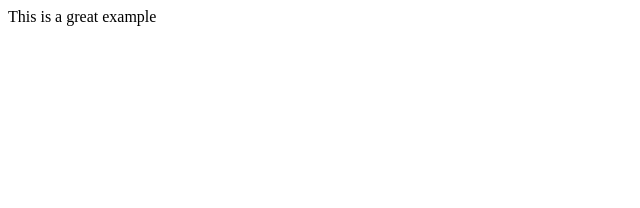
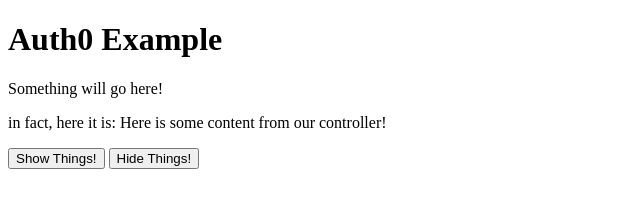
Before and after one commit to LukeSchlangen/auth0-example, a website: page public/index.html in a window 1280 px wide. Shown: the whole page, without its empty margins (0-640 px from the left). Drawn offline with nearby package versions, Linux system fonts and the light colour scheme.

Commit message:
Adding simple angular controller

```diff
--- a/public/index.html
+++ b/public/index.html
@@ -4,7 +4,21 @@
     <meta charset="utf-8">
     <title>Auth0 Example</title>
   </head>
-  <body>
-    This is a great example
+  <body ng-app="myApp">
+    <h1>Auth0 Example</h1>
+    <div ng-controller="authController">
+      <div ng-show="showThings">
+        <p>
+          Something will go here!
+        </p>
+        <p>
+          in fact, here it is: {{content}}
+        </p>
+      </div>
+      <button ng-click='showThings = true'>Show Things!</button>
+      <button ng-click='showThings = false'>Hide Things!</button>
+    </div>
+    <script src="https://ajax.googleapis.com/ajax/libs/angularjs/1.5.6/angular.min.js"></script>
+    <script src="scripts/client.js"></script>
   </body>
 </html>
--- /dev/null
+++ b/public/scripts/client.js
@@ -0,0 +1,9 @@
+console.log('sourcing client.js is good!')
+
+var myApp = angular.module('myApp', []);
+
+myApp.controller('authController', ['$scope', '$http', function($scope, $http){
+  console.log('authController at the ready!');
+  $scope.content = "Here is some content from our controller!";
+  $scope.showThings = true;
+}]);
--- a/server/app.js
+++ b/server/app.js
@@ -14,3 +14,5 @@
   console.log('base url is hit!!');
   res.sendFile(path.resolve('public/index.html'));
 });
+
+app.use(express.static('public'));
```
